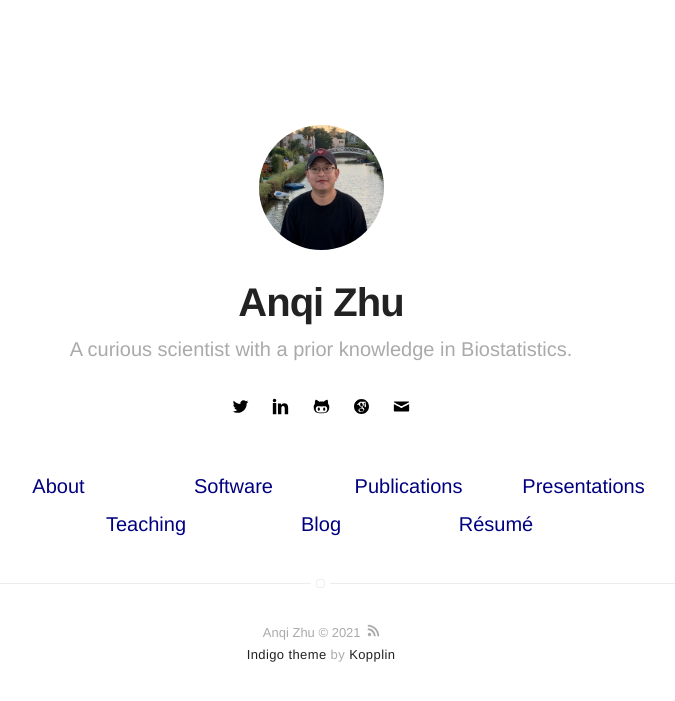
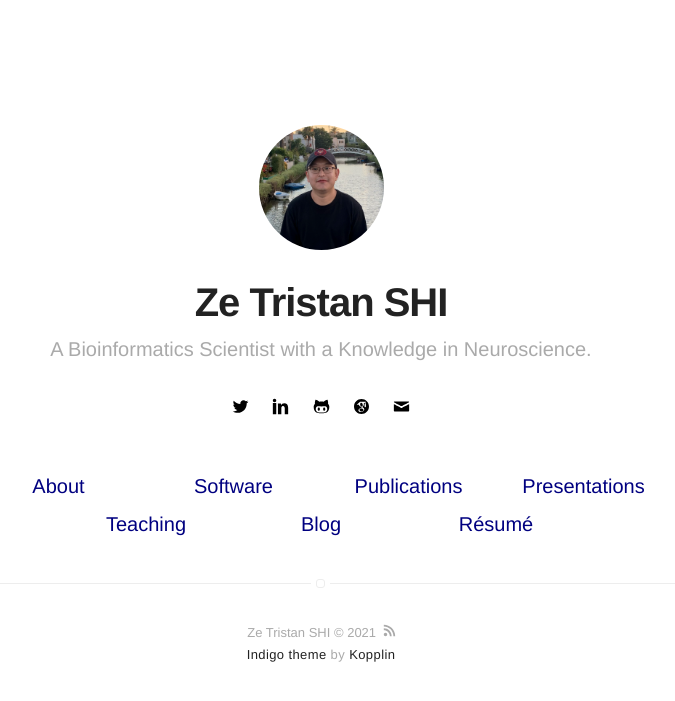
Before and after one commit to rootze/rootze.github.io, a Jekyll site: the page built from index.html, in a window 1280 px wide. Shown: the top 701 px of the page, without its empty margins (319-994 px from the left). Built offline with Jekyll 4.4.1, drawn with Linux system fonts in a browser that asks for light colours.

Commit message:
frist commit

```diff
--- a/_config.yml
+++ b/_config.yml
@@ -1,6 +1,6 @@
 # main text of home
-name: Anqi Zhu
-bio: A curious scientist with a prior knowledge in Biostatistics.
+name: Ze Tristan SHI
+bio: A Bioinformatics Scientist with a Knowledge in Neuroscience.
 
 # twitter summary info
 description: A blog about technology and stuff related
@@ -59,6 +59,7 @@ authors:
   rootze:
     name: Ze Tristan SHI
     bio: A Bioinformatics Scientist with a Knowledge in Neuroscience.
+              A Man codes with Coffee
     external-image: false
     picture: assets/images/profile.jpg
     twitter: ZeTristanShi
```
